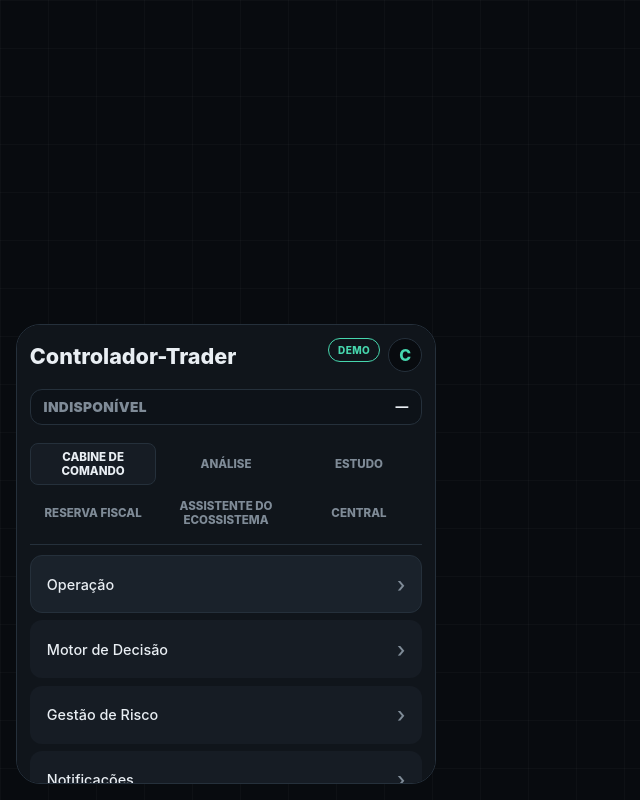
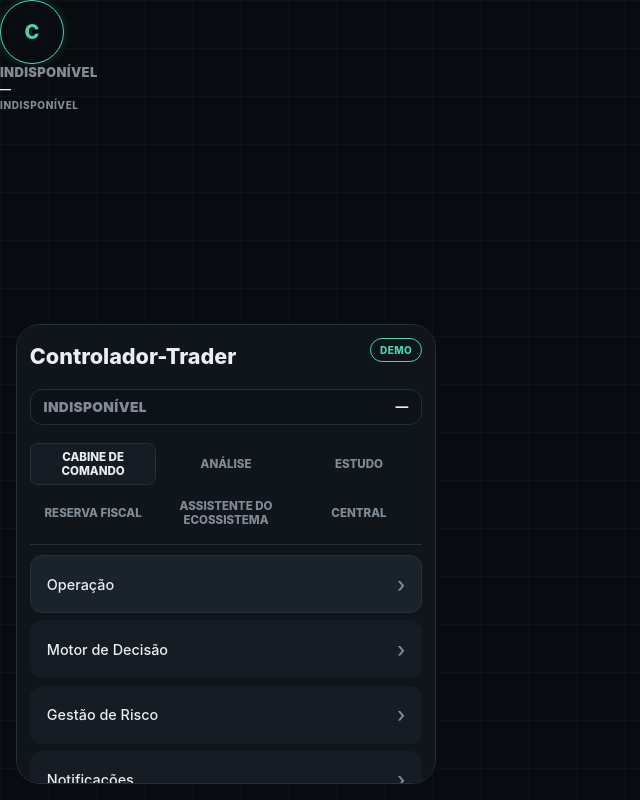
Before and after one commit to tradekemily06-bit/Controlador-trade, a React (Vite) app in the folder frontend/control-hub/: page / in a window 1280 px wide. Both pictures are taken after a click on the button "Abrir painel Controlador-Trader". Shown: the whole page, without its empty margins (0-640 px from the left). Built offline with nearby package versions, Linux system fonts and the light colour scheme.

Commit message:
Keep C control visible and preserve original panel navigation

```diff
--- a/frontend/control-hub/src/main.jsx
+++ b/frontend/control-hub/src/main.jsx
@@ -2,10 +2,8 @@ import React, { useState } from "react";
 import { createRoot } from "react-dom/client";
 import "./styles.css";
 
-// Navigation and module order transcribed from the supplied app.py.
-// The four visual reference tabs remain represented by CABINE DE COMANDO,
-// ANÁLISE, ESTUDO and CENTRAL. The two additional ecosystem areas stay
-// independent, as they are in the supplied application source.
+// Navigation order and module labels follow the supplied Streamlit source.
+// The first and last labels use the user's approved names.
 const AREAS = {
   "CABINE DE COMANDO": [
     "Operação",
@@ -51,41 +49,16 @@ function ControlHub() {
     setModule(AREAS[nextArea][0]);
   }
 
+  const singleModuleArea =
+    area === "RESERVA FISCAL" || area === "ASSISTENTE DO ECOSSISTEMA";
+
   return (
     <main className="chart-surface" aria-label="Controlador Trading">
-      {!open ? (
-        <section className="closed-control" aria-label="Painel recolhido">
-          <button
-            className="closed-trigger"
-            type="button"
-            aria-label="Abrir painel Controlador-Trader"
-            aria-expanded="false"
-            onClick={() => setOpen(true)}
-          >
-            C
-          </button>
-          <div className="closed-readout" aria-live="polite">
-            <div className="closed-signal">INDISPONÍVEL</div>
-            <div className="closed-score">—</div>
-            <div className="closed-status">INDISPONÍVEL</div>
-          </div>
-        </section>
-      ) : (
+      {open && (
         <section className="control-hub" aria-label="Painel Controlador-Trader">
           <header className="hub-header">
             <div className="hub-title">Controlador-Trader</div>
-            <div className="hub-header-actions">
-              <span className="demo-pill">DEMO</span>
-              <button
-                className="collapse-trigger"
-                type="button"
-                aria-label="Recolher painel"
-                aria-expanded="true"
-                onClick={() => setOpen(false)}
-              >
-                C
-              </button>
-            </div>
+            <span className="demo-pill">DEMO</span>
           </header>
 
           <div className="open-signal-strip" aria-live="polite">
@@ -107,7 +80,7 @@ function ControlHub() {
             ))}
           </nav>
 
-          {area !== "RESERVA FISCAL" && area !== "ASSISTENTE DO ECOSSISTEMA" && (
+          {!singleModuleArea && (
             <div className="module-navigation" aria-label="Módulos">
               {AREAS[area].map((name) => (
                 <button
@@ -140,6 +113,23 @@ function ControlHub() {
           </footer>
         </section>
       )}
+
+      <section className="panel-toggle" aria-label={open ? "Painel aberto" : "Painel recolhido"}>
+        <button
+          className="closed-trigger"
+          type="button"
+          aria-label={open ? "Recolher painel" : "Abrir painel Controlador-Trader"}
+          aria-expanded={open}
+          onClick={() => setOpen((value) => !value)}
+        >
+          C
+        </button>
+        <div className="closed-readout" aria-live="polite">
+          <div className="closed-signal">INDISPONÍVEL</div>
+          <div className="closed-score">—</div>
+          <div className="closed-status">INDISPONÍVEL</div>
+        </div>
+      </section>
     </main>
   );
 }
```
